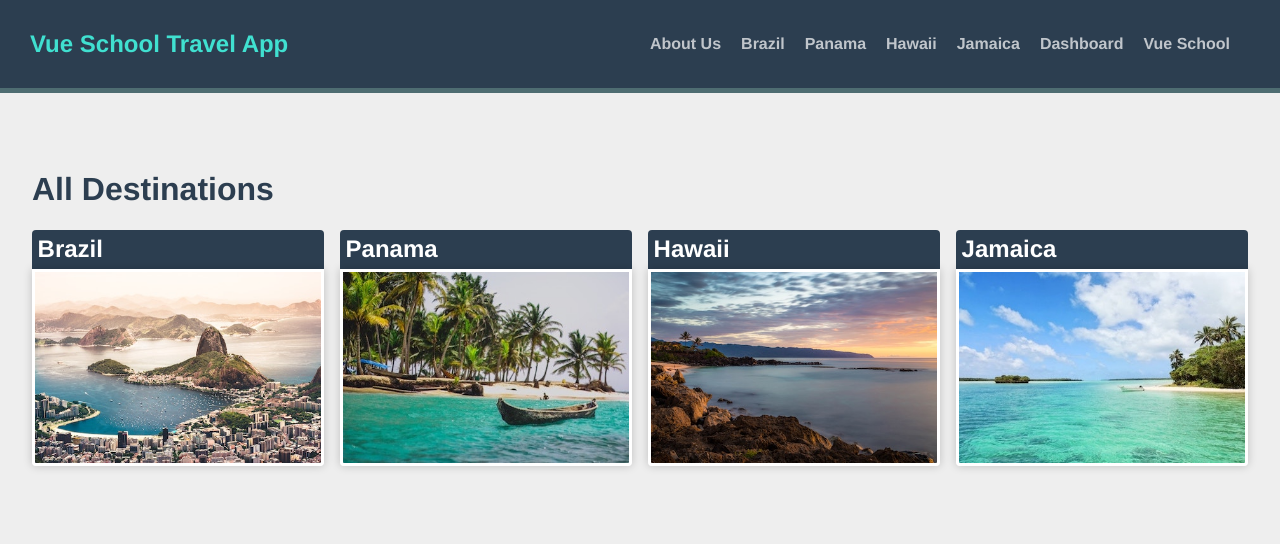
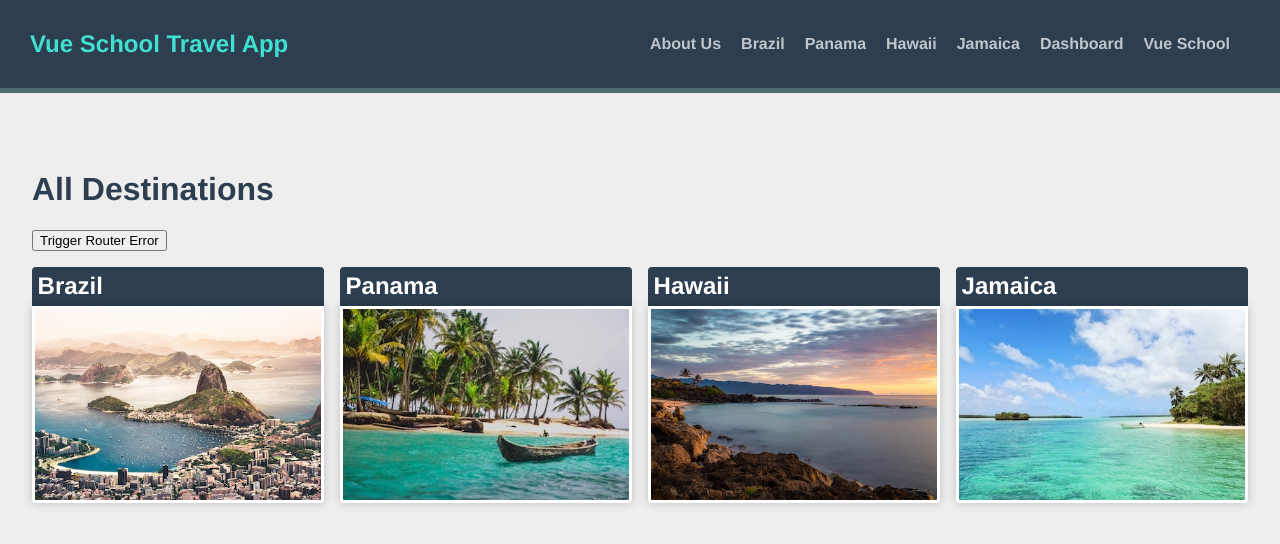
Before and after one commit to kiraGit67/vue-school-travel-app, a Vue app: page / in a window 1280 px wide. Shown: the top 544 px of the page. Built offline with nearby package versions, Linux system fonts and the light colour scheme.

Commit message:
imports isNavigationFailure, NavigationFailureType from vue-router to detect navigation failures

```diff
--- a/src/views/HomeView.vue
+++ b/src/views/HomeView.vue
@@ -1,6 +1,7 @@
 <template>
   <div class="home">
     <h1>All Destinations</h1>
+    <p><button @click="triggerRouterError">Trigger Router Error</button></p>
     <div class="destinations">
       <router-link
         v-for="destination in destinations"
@@ -21,6 +22,7 @@
 // @ is an alias to /src
 
 import sourceData from "@/data.json";
+import { isNavigationFailure, NavigationFailureType } from "vue-router";
 
 export default {
   data() {
@@ -28,5 +30,20 @@ export default {
       destinations: sourceData.destinations,
     };
   },
+  methods: {
+    async triggerRouterError() {
+      const navigationFailure = await this.$router.push("/");
+
+      if (
+        isNavigationFailure(navigationFailure, NavigationFailureType.duplicated)
+      ) {
+        //false was returned inside of a navigation guard to the navigation
+        console.log(navigationFailure.to);
+        console.log(navigationFailure.from);
+      } else {
+        //all is allright
+      }
+    },
+  },
 };
 </script>
```
